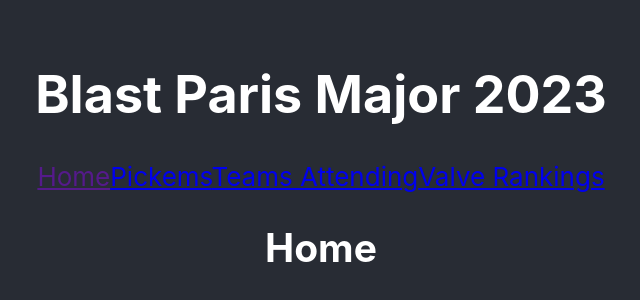
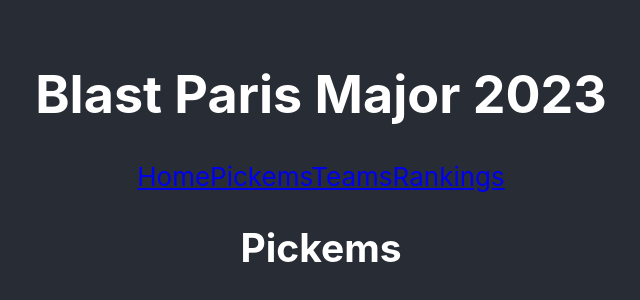
Before and after one commit to Sean-Grobicki/CS-Website, a React (Create React App) app in the folder CS-Website/: page /Pickems in a window 1280 px wide. Shown: the part 234-534 px from the top of the page, without its empty margins (319-959 px from the left). Built offline with nearby package versions, Linux system fonts and the light colour scheme.

Commit message:
Fixing navigation to work with react-dom-router

```diff
--- a/CS-Website/package.json
+++ b/CS-Website/package.json
@@ -8,7 +8,8 @@
     "@testing-library/user-event": "^13.5.0",
     "react": "^18.2.0",
     "react-dom": "^18.2.0",
-    "react-scripts": "5.0.1",
+    "react-router-dom": "^6.10.0",
+    "react-scripts": "^5.0.1",
     "web-vitals": "^2.1.4"
   },
   "scripts": {
--- /dev/null
+++ b/CS-Website/src/Pages/App.js
@@ -0,0 +1,22 @@
+import Home from './Home';
+import Pickems from './Pickems';
+import Rankings from './Rankings';
+import Teams from './Teams';
+import {Routes, Route} from 'react-router-dom';
+
+
+
+function App() {
+  return (
+    <div className='App'>
+        <Routes>
+            <Route path="/" element={<Home />} />
+            <Route path="Pickems" element={<Pickems/>}/>
+            <Route path="Rankings" element={<Rankings/>}/>
+            <Route path="Teams" element={<Teams/>}/>
+         </Routes>
+    </div>
+  );
+}
+
+export default App;
--- a/CS-Website/src/Pages/Home.js
+++ b/CS-Website/src/Pages/Home.js
@@ -1,17 +1,12 @@
+import { Link } from 'react-router-dom';
 import '../Stylesheets/App.css';
-import Pickems from './Pickems.js';
 
 function Home() {
   return (
     <div className="App">
       <header className="App-header">
         <h1>Blast Paris Major 2023</h1>
-        <nav className = {global.navBar}>
-          <a href = "" className={global.active + ' '+ global.navBarLink}>Home</a>
-          <a href = "#Pickems" className={global.navBarLink}>Pickems</a>
-          <a href = "#Teams" className={global.navBarLink}>Teams Attending</a>
-          <a href = "#Rankings" className={global.navBarLink}>Valve Rankings</a>
-        </nav>
+        <NavigationBar/>
         <h2>Home</h2>
       </header>
     </div>
@@ -19,3 +14,15 @@
 }
 
 export default Home;
+
+export function NavigationBar()
+{
+  return (
+      <nav>
+        <Link to="/">Home</Link>
+        <Link to="/Pickems">Pickems</Link>
+        <Link to="/Teams">Teams</Link>
+        <Link to ="/Rankings">Rankings</Link>
+      </nav>
+  );
+}
--- a/CS-Website/src/Pages/Pickems.js
+++ b/CS-Website/src/Pages/Pickems.js
@@ -1,16 +1,12 @@
 import '../Stylesheets/App.css';
+import { NavigationBar } from './Home'
 
 function Pickems() {
   return (
     <div className="App">
       <header className="App-header">
         <h1>Blast Paris Major 2023</h1>
-        <nav className = {global.navBar}>
-          <a href = "Home" className={global.navBarLink}>Home</a>
-          <a href = "" className={global.active + ' '+ global.navBarLink}>Pickems</a>
-          <a href = "Teams" className={global.navBarLink}>Teams Attending</a>
-          <a href = "Rankings" className={global.navBarLink}>Valve Rankings</a>
-        </nav>
+        <NavigationBar/>
         <h2>Pickems</h2>
       </header>
     </div>
--- a/CS-Website/src/Pages/Rankings.js
+++ b/CS-Website/src/Pages/Rankings.js
@@ -1,16 +1,12 @@
 import '../Stylesheets/App.css';
+import { NavigationBar } from './Home';
 
 function Rankings() {
   return (
     <div className="App">
       <header className="App-header">
         <h1>Blast Paris Major 2023</h1>
-        <nav className = {global.navBar}>
-          <a href = "Home" className={global.navBarLink}>Home</a>
-          <a href = "Pickems" className={global.navBarLink}>Pickems</a>
-          <a href = "Teams" className={global.navBarLink}>Teams Attending</a>
-          <a href = "" className={global.active + ' '+ global.navBarLink}>Valve Rankings</a>
-        </nav>
+        <NavigationBar/>
         <h2>Valve Rankings</h2>
       </header>
     </div>
--- a/CS-Website/src/Pages/Teams.js
+++ b/CS-Website/src/Pages/Teams.js
@@ -1,16 +1,12 @@
 import '../Stylesheets/App.css';
+import { NavigationBar } from './Home';
 
 function Teams() {
   return (
     <div className="App">
       <header className="App-header">
         <h1>Blast Paris Major 2023</h1>
-        <nav className = {global.navBar}>
-          <a href = "Home" className={global.navBarLink}>Home</a>
-          <a href = "Pickems" className={global.navBarLink}>Pickems</a>
-          <a href = "" className={global.active + ' '+ global.navBarLink}>Teams Attending</a>
-          <a href = "Rankings" className={global.navBarLink}>Valve Rankings</a>
-        </nav>
+        <NavigationBar/>
         <h2>Teams Attending</h2>
       </header>
     </div>
--- a/CS-Website/src/index.js
+++ b/CS-Website/src/index.js
@@ -1,11 +1,14 @@
 import React from 'react';
 import ReactDOM from 'react-dom/client';
 import './Stylesheets/index.css';
-import Home from './Pages/Home';
+import App from './Pages/App';
+import { BrowserRouter } from 'react-router-dom';
 
 const root = ReactDOM.createRoot(document.getElementById('root'));
 root.render(
   <React.StrictMode>
-    <Home />
+    <BrowserRouter>
+      <App/>
+    </BrowserRouter>
   </React.StrictMode>
 );
```
Also changed, not shown: 1 other file (tests, documents, lock files or other folders).
